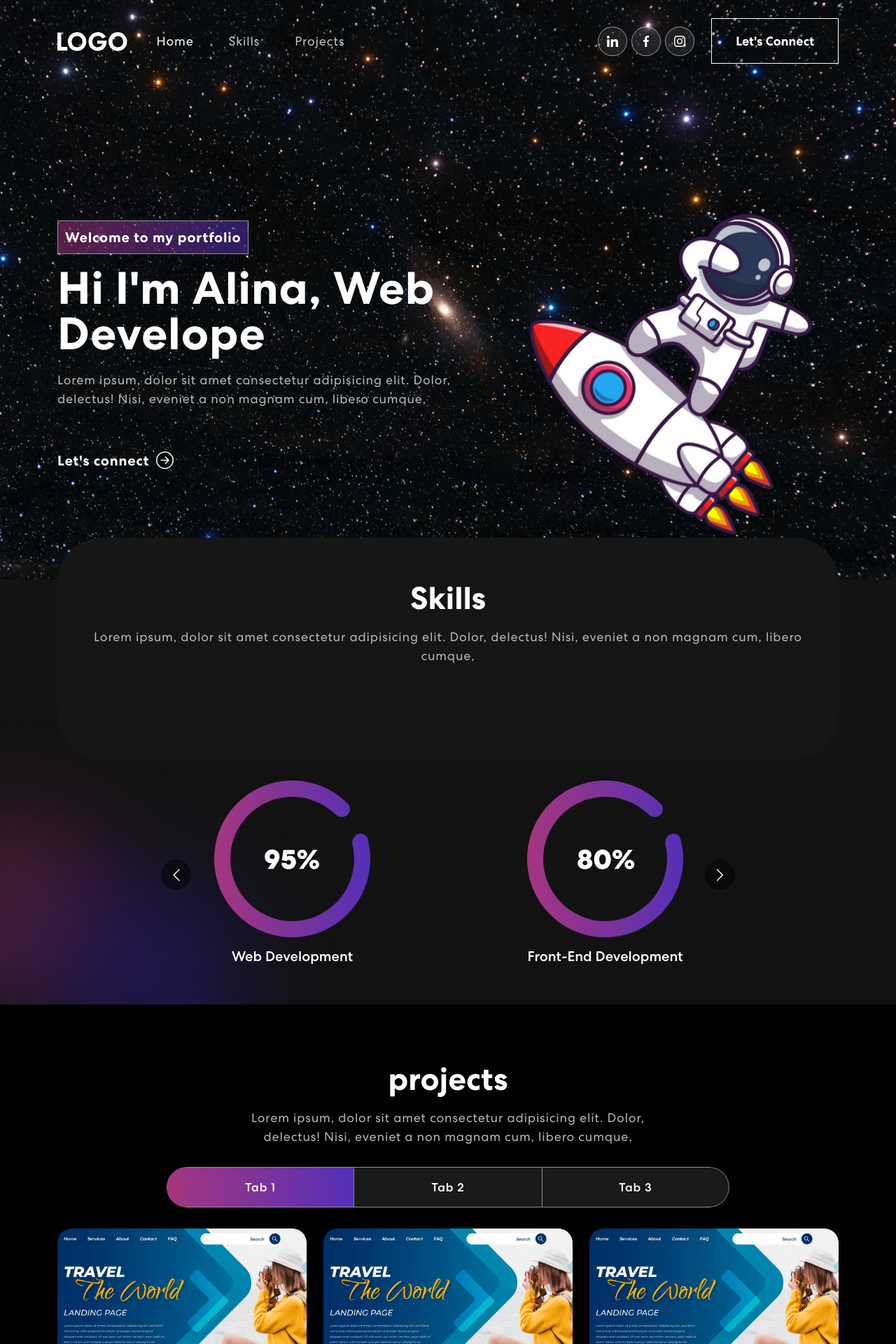
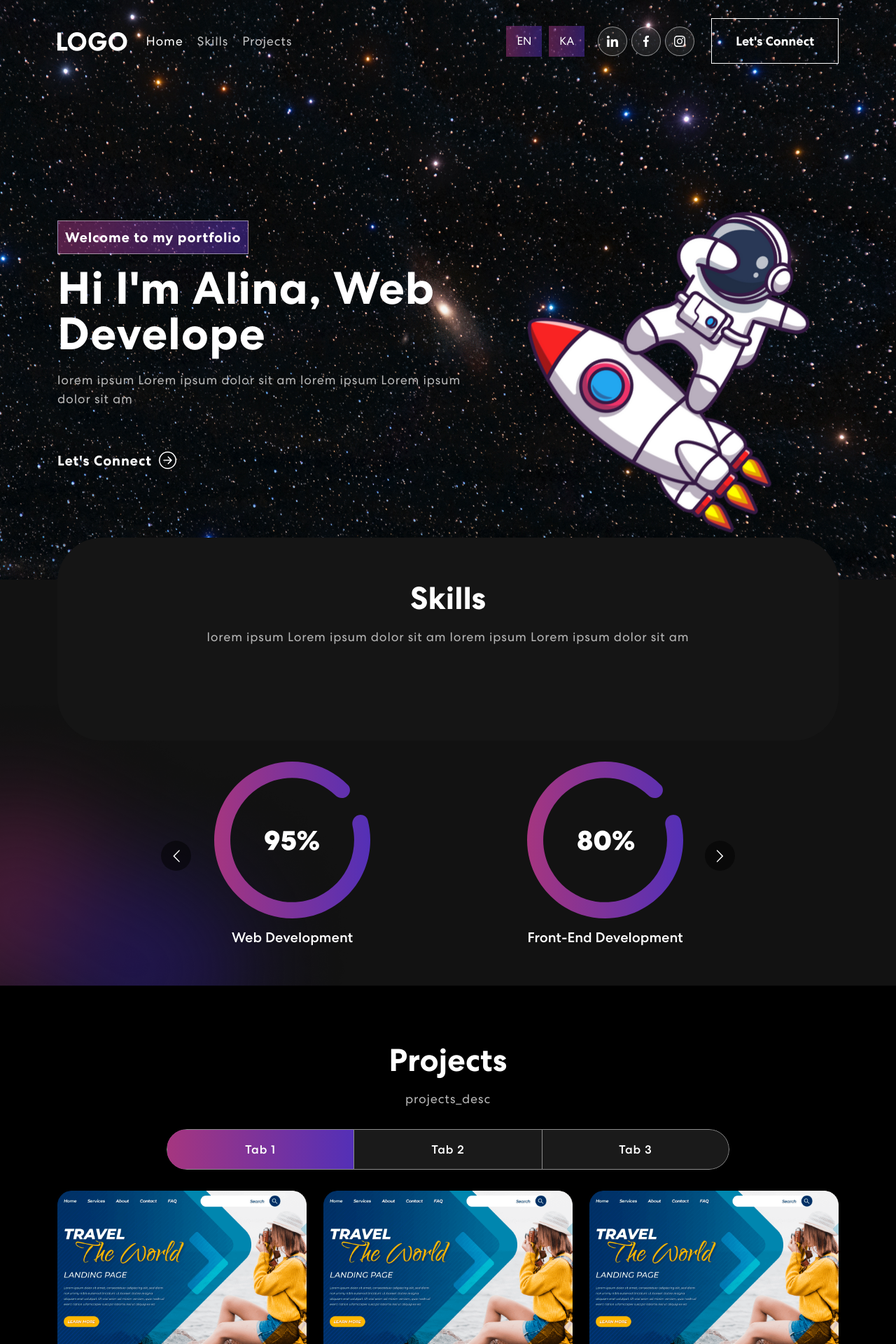
Before and after one commit to alinbrg/portfolio-react, a React (Create React App) app: page / in a window 1280 px wide. Shown: the top 1920 px of the page at 70% size. Built offline with nearby package versions, Linux system fonts and the light colour scheme.

Commit message:
add language switch

```diff
--- a/package.json
+++ b/package.json
@@ -7,10 +7,12 @@
     "@testing-library/react": "^13.4.0",
     "@testing-library/user-event": "^13.5.0",
     "bootstrap": "^5.2.0",
+    "i18next": "^21.9.1",
     "react": "^18.2.0",
     "react-bootstrap": "^2.5.0",
     "react-bootstrap-icons": "^1.8.4",
     "react-dom": "^18.2.0",
+    "react-i18next": "^11.18.6",
     "react-multi-carousel": "^2.8.2",
     "react-scripts": "5.0.1",
     "web-vitals": "^2.1.4"
--- a/src/App.css
+++ b/src/App.css
@@ -112,7 +112,7 @@ nav.navbar .navbar-nav .nav-link.navbar-link {
 	font-weight: 400;
 	color: #fff !important;
 	letter-spacing: 0.8px;
-	padding: 0 25px;
+	padding: 0 10px;
 	font-size: 18px;
 	opacity: 0.75;
 }
@@ -249,7 +249,20 @@ nav.navbar .navbar-toggler[aria-expanded="true"] .navbar-toggler-icon:before {
 nav.navbar .navbar-toggler[aria-expanded="true"] .navbar-toggler-icon {
 	border-color: transparent;
 }
-
+.lang-btns {
+	display: flex;
+}
+.lang-btns button {
+	background: linear-gradient(
+		90.21deg,
+		rgba(170, 54, 124, 0.5) -5.91%,
+		rgba(74, 47, 189, 0.5) 111.58%
+	);
+	padding: 10px 15px;
+	color: white;
+	margin: 5px;
+	text-transform: uppercase;
+}
 /************ Banner Css ************/
 .banner {
 	margin-top: 0;
--- a/src/App.js
+++ b/src/App.js
@@ -4,6 +4,7 @@ import Banner from "./components/Banner";
 import "bootstrap/dist/css/bootstrap.min.css";
 import Skills from "./components/Skills";
 import Projects from "./components/Projects";
+import "./lang/i18n";
 
 function App() {
 	return (
--- a/src/components/Banner.js
+++ b/src/components/Banner.js
@@ -3,6 +3,7 @@ import { ArrowRightCircle } from "react-bootstrap-icons";
 import headerImg from "../assets/img/astr2.png";
 
 import { useState, useEffect } from "react";
+import { useTranslation } from "react-i18next";
 
 export default function Banner() {
 	const [loopNum, setLoopNum] = useState(0);
@@ -11,6 +12,8 @@ export default function Banner() {
 	const [text, setText] = useState("");
 	const [delta, setDelta] = useState(300 - Math.random() * 100);
 	const period = 2000;
+
+	const { t } = useTranslation();
 
 	useEffect(() => {
 		let ticker = setInterval(() => {
@@ -51,17 +54,14 @@ export default function Banner() {
 			<Container>
 				<Row className="align-items-center">
 					<Col xs={12} md={6} xl={7}>
-						<span className="tagline">Welcome to my portfolio</span>
+						<span className="tagline">{t("welcome")}</span>
 						<h1>
 							{`Hi I'm Alina`}
 							<span className="wrap">, {text}</span>
 						</h1>
-						<p>
-							Lorem ipsum, dolor sit amet consectetur adipisicing elit. Dolor,
-							delectus! Nisi, eveniet a non magnam cum, libero cumque,
-						</p>
+						<p>{t("about_me")}</p>
 						<button onClick={() => console.log("connect")}>
-							Let's connect <ArrowRightCircle size={25} />
+							{t("lets_connect")} <ArrowRightCircle size={25} />
 						</button>
 					</Col>
 					<Col xs={12} md={6} xl={5}>
--- a/src/components/NavBar.js
+++ b/src/components/NavBar.js
@@ -4,11 +4,14 @@ import navIcon1 from "../assets/img/nav-icon1.svg";
 import navIcon2 from "../assets/img/nav-icon2.svg";
 import navIcon3 from "../assets/img/nav-icon3.svg";
 import logo from "../assets/img/logo.svg";
+import { useTranslation } from "react-i18next";
 
 export default function NavBar() {
 	const [activeLink, setActiveLink] = useState("home");
 
 	const [scrolled, setScrolled] = useState(false);
+
+	const { t, i18n } = useTranslation();
 
 	useEffect(() => {
 		const onScroll = () => {
@@ -46,7 +49,7 @@ export default function NavBar() {
 							}
 							onClick={() => onUpdateActiveLink("home")}
 						>
-							Home
+							{t("home")}
 						</Nav.Link>
 						<Nav.Link
 							href="#skills"
@@ -55,7 +58,7 @@ export default function NavBar() {
 							}
 							onClick={() => onUpdateActiveLink("skills")}
 						>
-							Skills
+							{t("skills")}
 						</Nav.Link>
 						<Nav.Link
 							href="#projects"
@@ -64,9 +67,13 @@ export default function NavBar() {
 							}
 							onClick={() => onUpdateActiveLink("projects")}
 						>
-							Projects
+							{t("projects")}
 						</Nav.Link>
 					</Nav>
+					<div className="lang-btns">
+						<button onClick={() => i18n.changeLanguage("en")}>en</button>
+						<button onClick={() => i18n.changeLanguage("ka")}>ka</button>
+					</div>
 					<span className="navbar-text">
 						<div className="social-icon">
 							<a href="#">
@@ -80,7 +87,7 @@ export default function NavBar() {
 							</a>
 						</div>
 						<button className="vvd" onClick={() => console.log("connect")}>
-							<span>Let's Connect</span>
+							<span>{t("lets_connect")}</span>
 						</button>
 					</span>
 				</Navbar.Collapse>
--- a/src/components/Projects.js
+++ b/src/components/Projects.js
@@ -3,8 +3,11 @@ import projImg1 from "../assets/img/project-img1.png";
 import ProjectCard from "./ProjectCard";
 
 import colorSharp2 from "../assets/img/color-sharp2.png";
+import { useTranslation } from "react-i18next";
 
 export default function Projects() {
+	const { t } = useTranslation();
+
 	const projects = [
 		{
 			title: "single landing page",
@@ -43,11 +46,8 @@ export default function Projects() {
 			<Container>
 				<Row>
 					<Col>
-						<h2>projects</h2>
-						<p>
-							Lorem ipsum, dolor sit amet consectetur adipisicing elit. Dolor,
-							delectus! Nisi, eveniet a non magnam cum, libero cumque,
-						</p>
+						<h2>{t("projects")}</h2>
+						<p>{t("projects_desc")}</p>
 
 						<Tab.Container id="projects-tabs" defaultActiveKey="first">
 							<Nav variant="pills">
--- a/src/components/Skills.js
+++ b/src/components/Skills.js
@@ -6,6 +6,7 @@ import meter1 from "../assets/img/meter1.svg";
 import meter2 from "../assets/img/meter2.svg";
 import meter3 from "../assets/img/meter3.svg";
 import colorSharp from "../assets/img/color-sharp.png";
+import { useTranslation } from "react-i18next";
 
 export default function Skills() {
 	const responsive = {
@@ -28,17 +29,16 @@ export default function Skills() {
 		},
 	};
 
+	const { t } = useTranslation();
+
 	return (
 		<section className="skill" id="skill">
 			<Container>
 				<Row>
 					<Col>
 						<div className="skill-bx">
-							<h2>Skills</h2>
-							<p>
-								Lorem ipsum, dolor sit amet consectetur adipisicing elit. Dolor,
-								delectus! Nisi, eveniet a non magnam cum, libero cumque,
-							</p>
+							<h2>{t("skills")}</h2>
+							<p>{t("skills_desc")}</p>
 						</div>
 						<Carousel
 							responsive={responsive}
--- /dev/null
+++ b/src/lang/en.json
@@ -0,0 +1,10 @@
+{
+	"home": "Home",
+	"skills": "Skills",
+	"projects": "Projects",
+	"lets_connect": "Let's Connect",
+	"welcome": "Welcome to my portfolio",
+	"about_me": "lorem ipsum Lorem ipsum dolor sit am lorem ipsum Lorem ipsum dolor sit am",
+	"skills_desc": "lorem ipsum Lorem ipsum dolor sit am lorem ipsum Lorem ipsum dolor sit am",
+	"project_desc": "lorem ipsum Lorem ipsum dolor sit am lorem ipsum Lorem ipsum dolor sit am"
+}
--- /dev/null
+++ b/src/lang/i18n.js
@@ -0,0 +1,23 @@
+import i18n from "i18next";
+import { initReactI18next } from "react-i18next";
+
+const resources = {
+	en: {
+		translation: require("./en.json"),
+	},
+	ka: {
+		translation: require("./ka.json"),
+	},
+};
+
+i18n.use(initReactI18next).init({
+	resources,
+	lng: "en", // if you're using a language detector, do not define the lng option
+	fallbackLng: "en",
+
+	interpolation: {
+		escapeValue: false,
+	},
+});
+
+export default i18n;
--- /dev/null
+++ b/src/lang/ka.json
@@ -0,0 +1,8 @@
+{
+	"home": "მთავარი",
+	"skills": "უნარები",
+	"projects": "პროექტები",
+	"lets_connect": "მოგვწერეთ",
+	"welcome": "მოგესალმებით",
+	"about_me": "ლორემი შემთხვევითი ტექსტი, ლორემი შემთხვევითი ტექსტი"
+}
```
Also changed, not shown: 1 other file (tests, documents, lock files or other folders).
